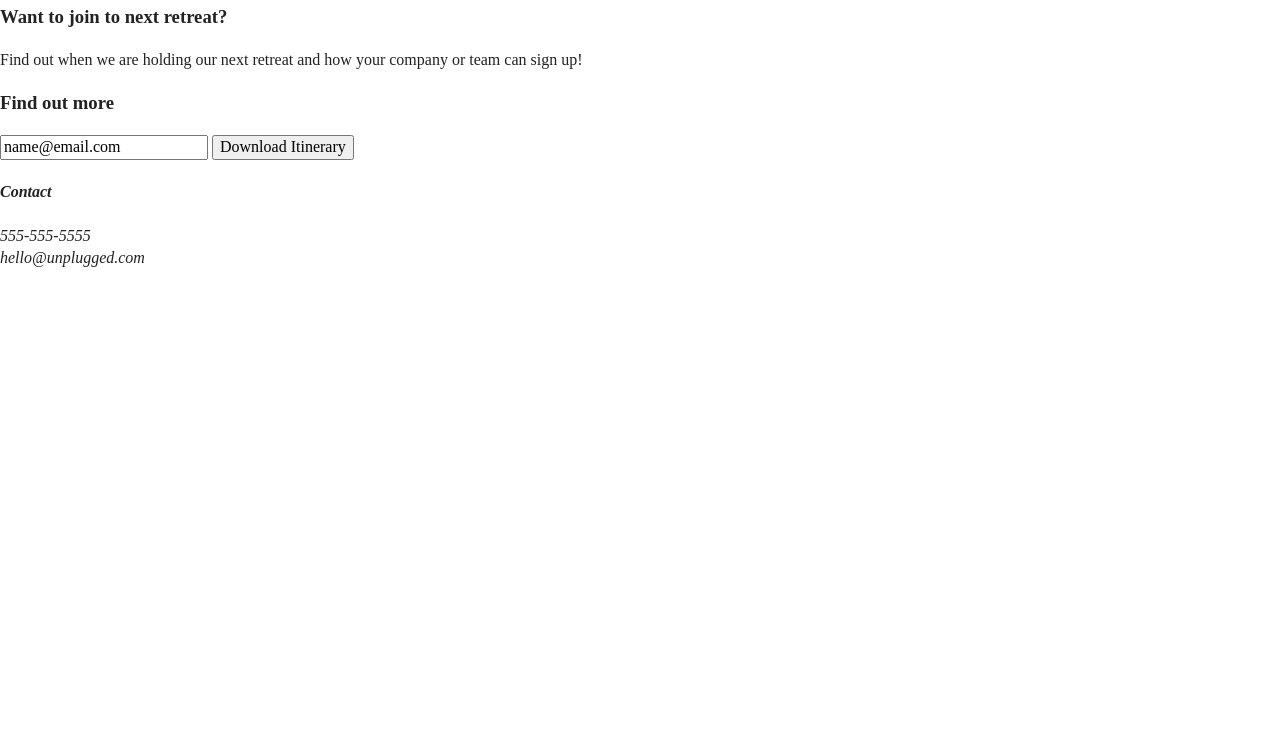
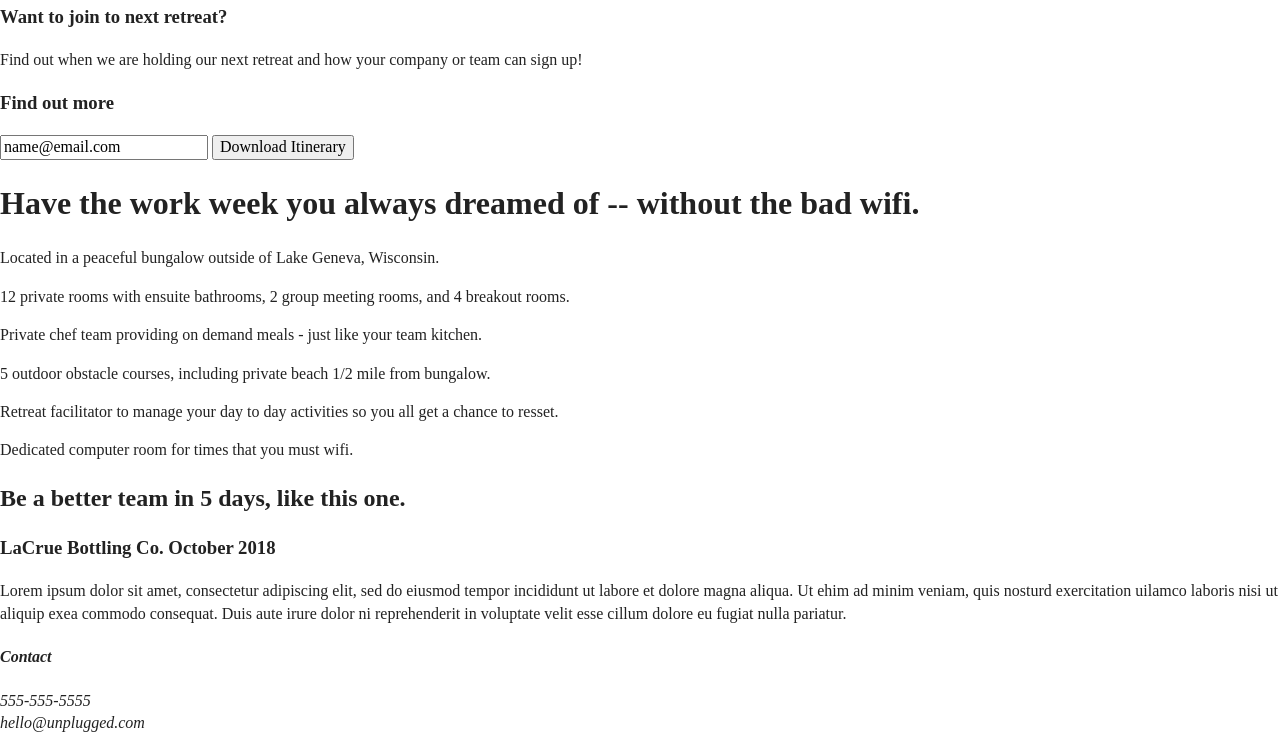
Before and after one commit to nickjamesmn/unplugged-retreat, a plain HTML site: page index.html in a window 1280 px wide. Shown: the part 252-1003 px from the top of the page. Before the commit the page ends 800 px from the top, so only its background shows below. Drawn offline with nearby package versions, Linux system fonts and the light colour scheme; files whose address does not match are found by name.

Commit message:
Added features and reviews

```diff
--- a/index.html
+++ b/index.html
@@ -58,6 +58,44 @@
       </div> <!-- aside content wrapper ends -->
     </aside>
 
+    <section class="features">
+      <div class="content-wrapper">
+        <!-- Add your features content here -->
+        <h1>Have the work week you always dreamed of -- without the bad wifi.</h1>
+        <article>
+          <p class="fontawesome-icon"></p>
+          <p class="features-item-description">Located in a peaceful bungalow outside of Lake Geneva, Wisconsin.</p>
+        </article>
+        <article>
+          <p class="features-item-description">12 private rooms with ensuite bathrooms, 2 group meeting rooms, and 4 breakout rooms.</p>
+        </article>
+        <article>
+          <p class="features-item-description">Private chef team providing on demand meals - just like your team kitchen.</p>
+        </article>
+        <article>
+          <p class="features-item-description">5 outdoor obstacle courses, including private beach 1/2 mile from bungalow.</p>
+        </article>
+        <article>
+          <p class="features-item-description">Retreat facilitator to manage your day to day activities so you all get a chance to resset.</p>
+        </article>
+        <article>
+          <p class="features-item-description">Dedicated computer room for times that you must wifi.</p>
+        </article>
+      </div>
+    </section>
+
+    <section class="reviews">
+      <div class="content-wrapper">
+        <h2>Be a better team in 5 days, like this one.</h2>
+        <article>
+          <div>
+            <h3>LaCrue Bottling Co. October 2018</h3>
+            <p>Lorem ipsum dolor sit amet, consectetur adipiscing elit, sed do eiusmod tempor incididunt ut labore et dolore magna aliqua. Ut ehim ad minim veniam, quis nosturd exercitation uilamco laboris nisi ut aliquip exea commodo consequat. Duis aute irure dolor ni reprehenderit in voluptate velit esse cillum dolore eu fugiat nulla pariatur.</p>
+          </div>
+        </article>
+      </div>
+    </section>
+
   </main> <!-- main wrapper -->
 
   <footer>
```
